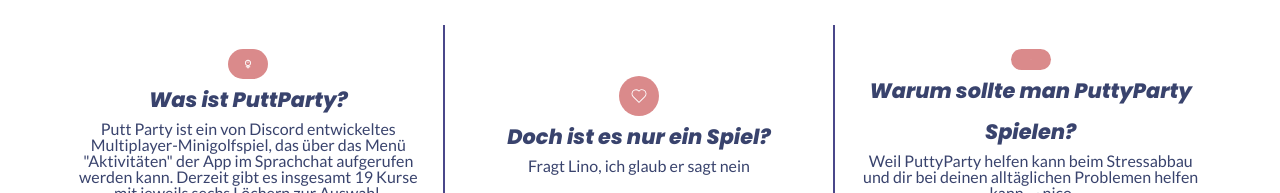
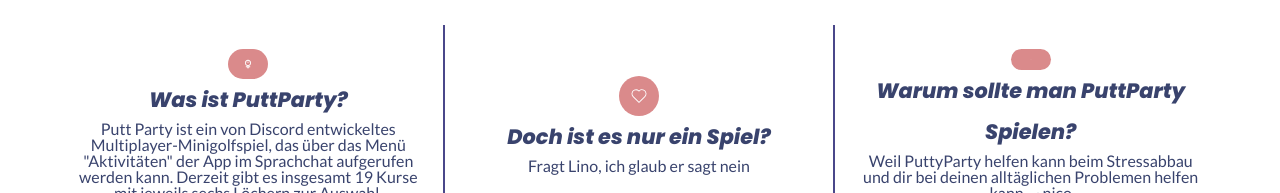
Before and after one commit to alexkuchar/puttparty, a React (Vite) app: page / in a window 1280 px wide. Shown: the part 759-952 px from the top of the page. Built offline with nearby package versions, Linux system fonts and the light colour scheme.

Commit message:
Fixed spelling issue

```diff
--- a/src/routes/Home.jsx
+++ b/src/routes/Home.jsx
@@ -54,9 +54,7 @@
           <div className="card">
             <IoClose className="card__icon" />
 
-            <h5 className="card__title">
-              Warum sollte man PuttyParty Spielen?
-            </h5>
+            <h5 className="card__title">Warum sollte man PuttParty Spielen?</h5>
             <p className="card__text">
               Weil PuttyParty helfen kann beim Stressabbau und dir bei deinen
               alltäglichen Problemen helfen kann. ~ nico
```
